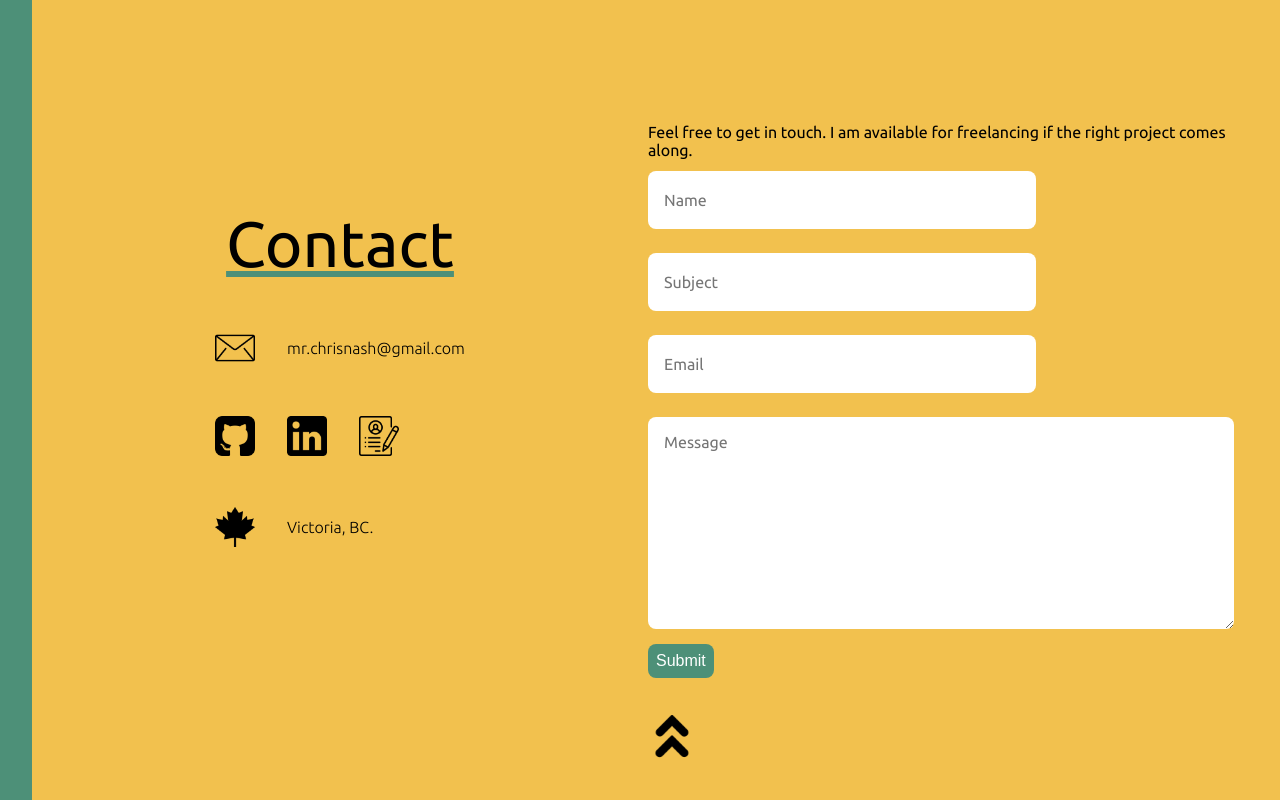
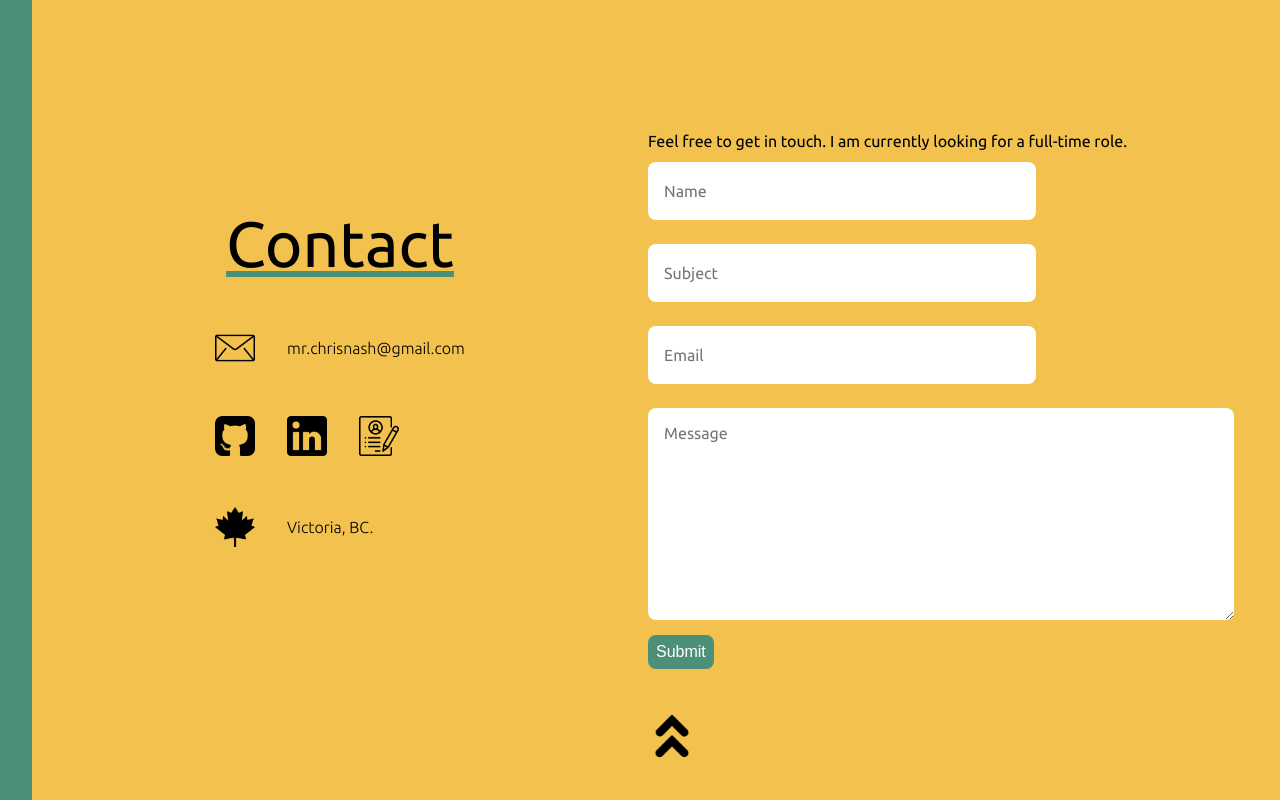
Before and after one commit to chrisnotthere/portfolio, a React (Create React App) app: page / in a window 1280 px wide. Shown: the part 5377-6177 px from the top of the page. Built offline with nearby package versions, Linux system fonts and the light colour scheme.

Commit message:
contact blurb

```diff
--- a/src/components/contact/Contact.jsx
+++ b/src/components/contact/Contact.jsx
@@ -71,8 +71,7 @@ const Contact = () => {
 
         <div className='contact-right'>
           <p className='contact-desc'>
-            Feel free to get in touch. I am available for
-            freelancing if the right project comes along.
+            Feel free to get in touch. I am currently looking for a full-time role.
           </p>
           <form ref={formRef} onSubmit={handleSubmit} >
             <input type='text' placeholder='Name' name='name' required
```
